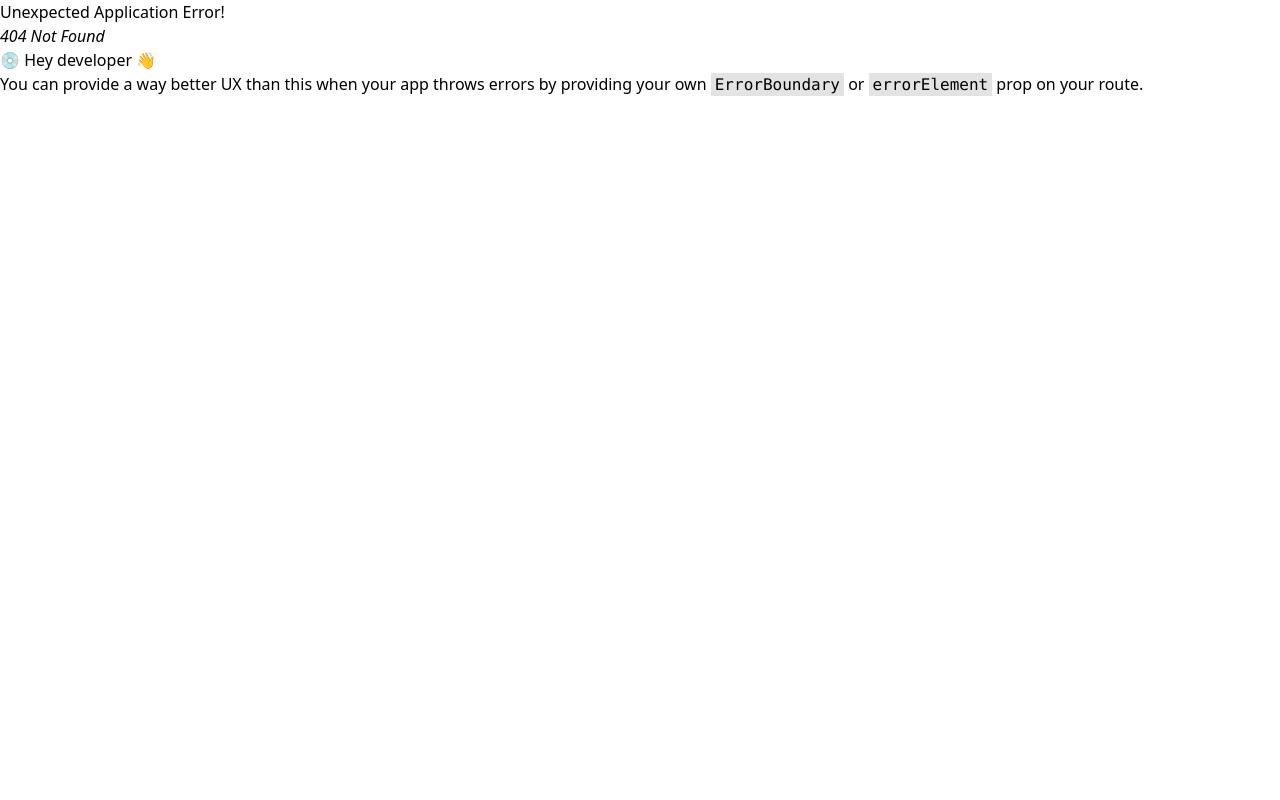
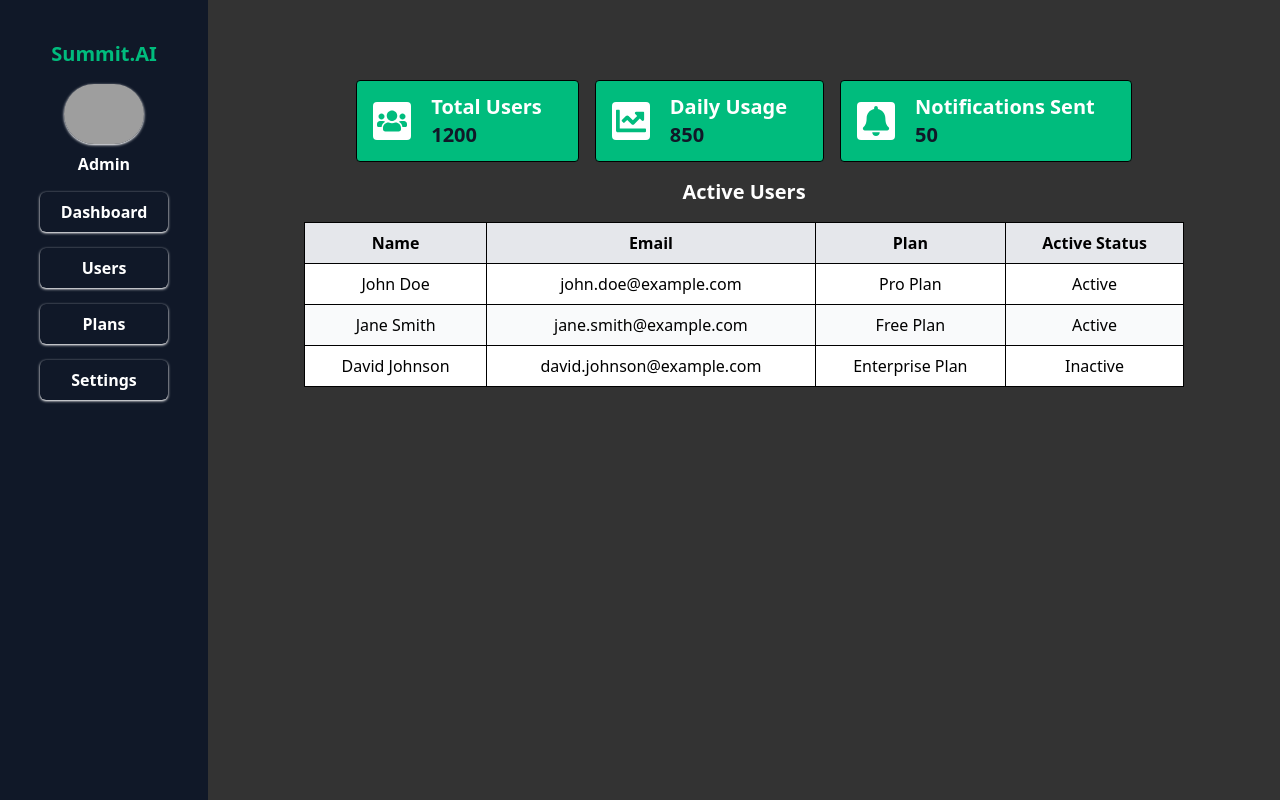
Before and after one commit to KaranSapra124/Summit.AI, a React (Vite) app: page /admin in a window 1280 px wide. Before the commit this address had no page. Built offline with nearby package versions, Linux system fonts and the light colour scheme; grey boxes are pictures that could not be loaded.

Commit message:
Admin Dashboard Started

```diff
--- a/src/Components/AdminPanel/AdminDashboard.tsx
+++ b/src/Components/AdminPanel/AdminDashboard.tsx
@@ -1,7 +1,69 @@
+import { useContext } from "react";
+import {
+  AdminContext,
+  adminContextInterface,
+  adminDataValues,
+} from "../../Utils/AdminReducer";
+import Container from "../Global/Container";
+import { Link, Outlet } from "react-router-dom";
+
 const AdminDashboard = () => {
+  const context = useContext(AdminContext);
+  const { adminData } = context as adminContextInterface;
+  const { email } = adminData as adminDataValues;
+  interface linkType {
+    title: string;
+    link: string;
+  }
+  const links: linkType[] = [
+    {
+      title: "Dashboard",
+      link: "/admin",
+    },
+    {
+      title: "Users",
+      link: "/admin/user",
+    },
+    {
+      title: "Plans",
+      link: "/admin/plans",
+    },
+    {
+      title: "Settings",
+      link: "/admin/settings",
+    },
+  ];
   return (
-    <div>AdminDashboard</div>
-  )
-}
+    <>
+      {/* <Container className="bg-black/80 h-screen"> */}
+      <div className="flex    bg-black/80 h-screen w-full text-center">
+        <div className="w-fit bg-gray-900 p-10 h-full">
+          <h1 className="text-xl font-bold text-emerald-500">Summit.AI</h1>
+          <div className="my-4">
+            <img
+              className="w-20 mx-auto shadow-white shadow-sm rounded-full "
+              src="https://img.freepik.com/free-vector/illustration-user-avatar-icon_53876-5907.jpg"
+              alt="No Image"
+            />
+            <h2 className="text-white my-2 font-bold ">Admin</h2>
+          </div>
+          <div className="flex flex-col gap-4">
+            {links?.map((elem, index: number) => (
+              <Link
+                className="text-white hover:bg-white hover:text-black transition-all shadow-white shadow w-32 text-center font-semibold rounded-md p-2"
+                to={elem?.link}
+                key={index}
+              >
+                {elem?.title}
+              </Link>
+            ))}
+          </div>
+        </div>
+        <Outlet />
+      </div>
+      {/* </Container> */}
+    </>
+  );
+};
 
-export default AdminDashboard
+export default AdminDashboard;
--- /dev/null
+++ b/src/Components/AdminPanel/Components/DashboardLayout.tsx
@@ -0,0 +1,166 @@
+import { FaUsers, FaChartLine, FaBell } from "react-icons/fa";
+import Container from "../../Global/Container";
+import { userDataInterface } from "../../../Utils/UserReducer";
+import { useState } from "react";
+
+const DashboardLayout = () => {
+  interface cardType {
+    title: string;
+    icon: React.ReactNode;
+    count: number;
+  }
+  const cards: cardType[] = [
+    {
+      title: "Total Users",
+      icon: <FaUsers />,
+      count: 1200,
+    },
+    {
+      title: "Daily Usage",
+      icon: <FaChartLine />,
+      count: 850,
+    },
+    {
+      title: "Notifications Sent",
+      icon: <FaBell />,
+      count: 50,
+    },
+  ];
+  return (
+    <>
+      <Container className="w-full">
+        <div className="flex gap-4 justify-center items-center">
+          {cards?.map((elem, index: number) => {
+            return (
+              <>
+                <div
+                  key={index}
+                  className="flex items-center  border bg-emerald-500 text-white border-black rounded  px-4 py-3"
+                >
+                  <div className="text-3xl bg-white p-1 text-emerald-500 rounded ">
+                    {elem?.icon}
+                  </div>
+                  <div className="mx-5">
+                    <h2 className="text-xl font-bold">{elem?.title}</h2>
+                    <p className="text-xl text-left font-extrabold text-gray-900">
+                      {elem?.count}
+                    </p>
+                  </div>
+                </div>
+              </>
+            );
+          })}
+        </div>
+        <MostUsedUsers />
+      </Container>
+    </>
+  );
+};
+
+const MostUsedUsers = () => {
+  const [users, setUsers] = useState<userDataInterface[]>([
+    {
+      name: "John Doe",
+      email: "john.doe@example.com",
+      plan: {
+        type: "Pro",
+        usage: 50,
+        limit: 100,
+      },
+      purchasePlan: {
+        _id: "plan_1",
+        name: "Pro Plan",
+        price: 29,
+        currency: "USD",
+        textLimit: "50,000 characters",
+        summariesPerDay: 100,
+        fileUploads: true,
+        customization: true,
+        prioritySupport: true,
+        apiAccess: true,
+      },
+      isActive: true,
+    },
+    {
+      name: "Jane Smith",
+      email: "jane.smith@example.com",
+      plan: {
+        type: "Free",
+        usage: 10,
+        limit: 10,
+      },
+      purchasePlan: {
+        _id: "plan_2",
+        name: "Free Plan",
+        price: 0,
+        currency: "USD",
+        textLimit: "5,000 characters",
+        summariesPerDay: 10,
+        fileUploads: false,
+        customization: false,
+        prioritySupport: false,
+        apiAccess: false,
+      },
+      isActive: true,
+    },
+    {
+      name: "David Johnson",
+      email: "david.johnson@example.com",
+      plan: {
+        type: "Enterprise",
+        usage: 200,
+        limit: 500,
+      },
+      purchasePlan: {
+        _id: "plan_3",
+        name: "Enterprise Plan",
+        price: "Custom Pricing",
+        currency: "USD",
+        textLimit: "Unlimited",
+        summariesPerDay: "Unlimited",
+        fileUploads: true,
+        customization: true,
+        prioritySupport: true,
+        apiAccess: true,
+      },
+      isActive: false,
+    },
+  ]);
+
+  return (
+    <div className="p-4">
+      <h2 className="text-xl font-bold mb-4 text-white">Active Users</h2>
+      <div className="overflow-x-auto">
+        <table className="table-auto  w-full border border-gray-300">
+          <thead className="bg-gray-200 rounded">
+            <tr>
+              <th className="px-4 py-2 text-center border">Name</th>
+              <th className="px-4 py-2 text-center border">Email</th>
+              <th className="px-4 py-2 text-center border">Plan</th>
+              <th className="px-4 py-2 text-center border">Active Status</th>
+            </tr>
+          </thead>
+          <tbody>
+            {users?.map((elem, index: number) => (
+              <tr
+                key={index}
+                className="odd:bg-white even:bg-gray-50 hover:bg-gray-100"
+              >
+                <td className="px-4 py-2 border">{elem.name}</td>
+                <td className="px-4 py-2 border">{elem.email}</td>
+                <td className="px-4 py-2 border">{elem.purchasePlan.name}</td>
+                <td className="px-4 py-2 border">
+                  {elem.isActive ? "Active" : "Inactive"}
+                </td>
+              </tr>
+            ))}
+          </tbody>
+        </table>
+      </div>
+    </div>
+  );
+};
+
+
+
+export default DashboardLayout;
--- a/src/Utils/AdminReducer.tsx
+++ b/src/Utils/AdminReducer.tsx
@@ -4,6 +4,10 @@ export type adminAction = { type: "SET_ADMIN"; payload: Object };
 
 export interface adminData {
   adminData: object;
+}
+export interface adminDataValues {
+  email: string;
+  password: string;
 }
 
 export const adminInitialState: adminData = {
--- a/src/Utils/UserReducer.tsx
+++ b/src/Utils/UserReducer.tsx
@@ -30,6 +30,7 @@ export interface userDataInterface {
     prioritySupport: boolean;
     apiAccess: boolean;
   };
+  isActive: boolean;
 }
 export const initialState: userState = {
   userData: {
```
Also changed, not shown: src/App.tsx (+12 -0 lines), 1 other file (tests, documents, lock files or other folders).
